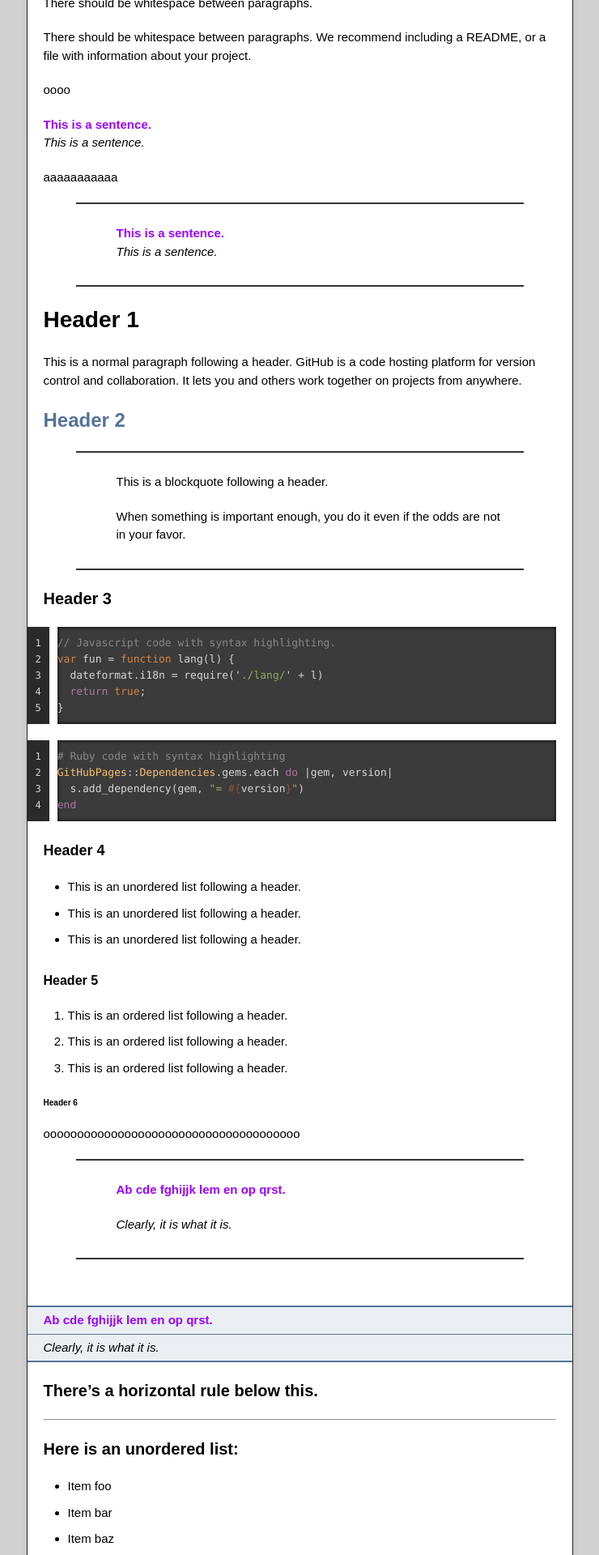
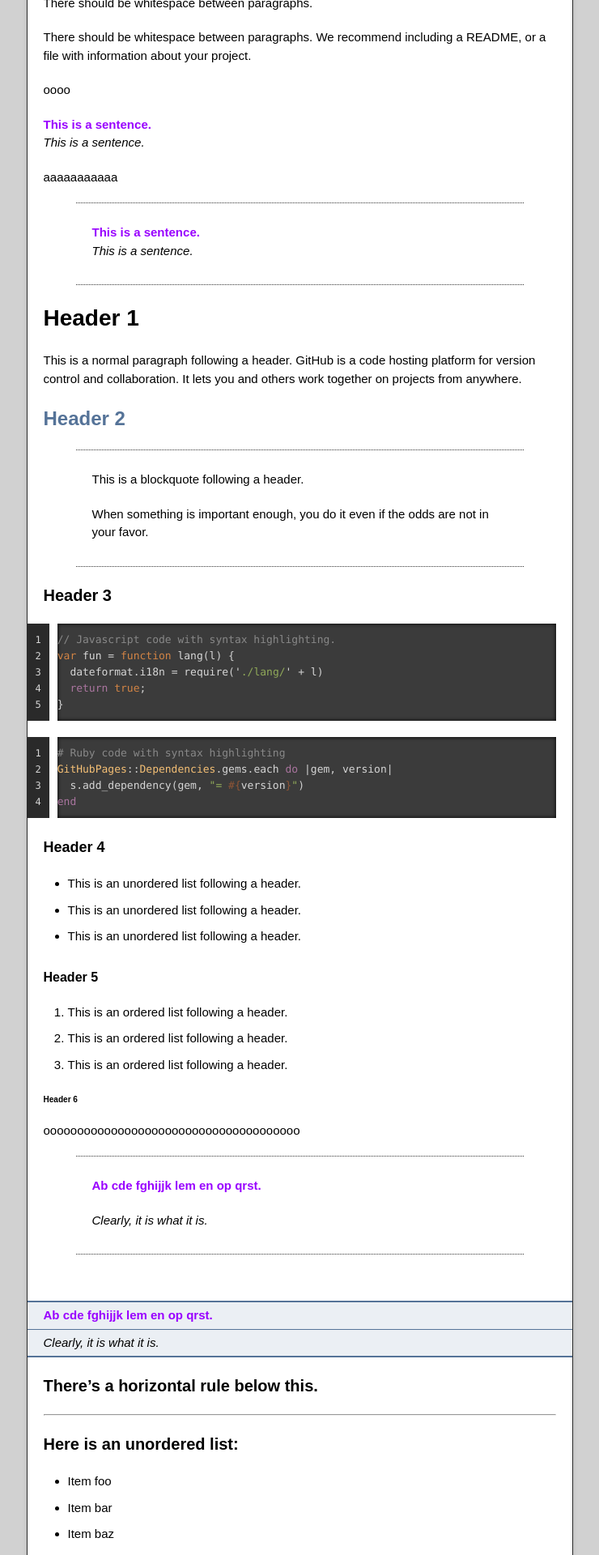
Before and after one commit to LoCCan4/loccan4.github.io, a Jekyll site: the page built from index.md, in a window 1280 px wide. Shown: the part 346-2266 px from the top of the page at 81% size, without its empty margins (270-1010 px from the left). Built offline with Jekyll 4.4.1, drawn with Linux system fonts in a browser that asks for light colours.

Commit message:
Update jekyll-theme-time-machine.scss

```diff
--- a/_sass/jekyll-theme-time-machine.scss
+++ b/_sass/jekyll-theme-time-machine.scss
@@ -415,10 +415,10 @@ footer .owner p a {
 }
 
 .markdown-body blockquote {
-  border-top: 2px solid #333;
-  border-bottom: 2px solid #333;
+  border-top: 1px dotted #333;
+  border-bottom: 1px dotted #333;
   padding: 10px 20px;
-  padding-left: 50px;
+  padding-left: 20px;
 }
 
 .markdown-body img {
```
